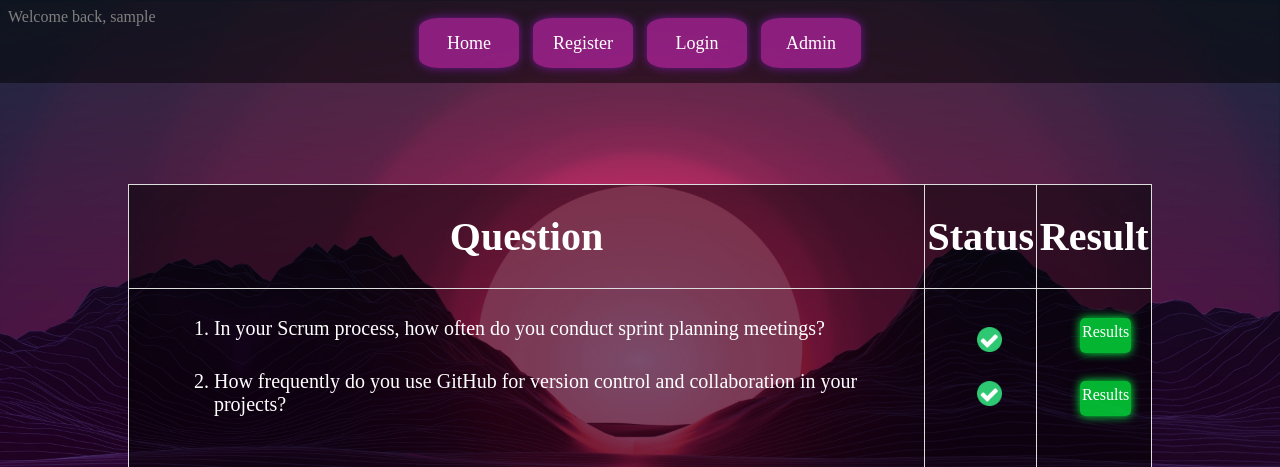
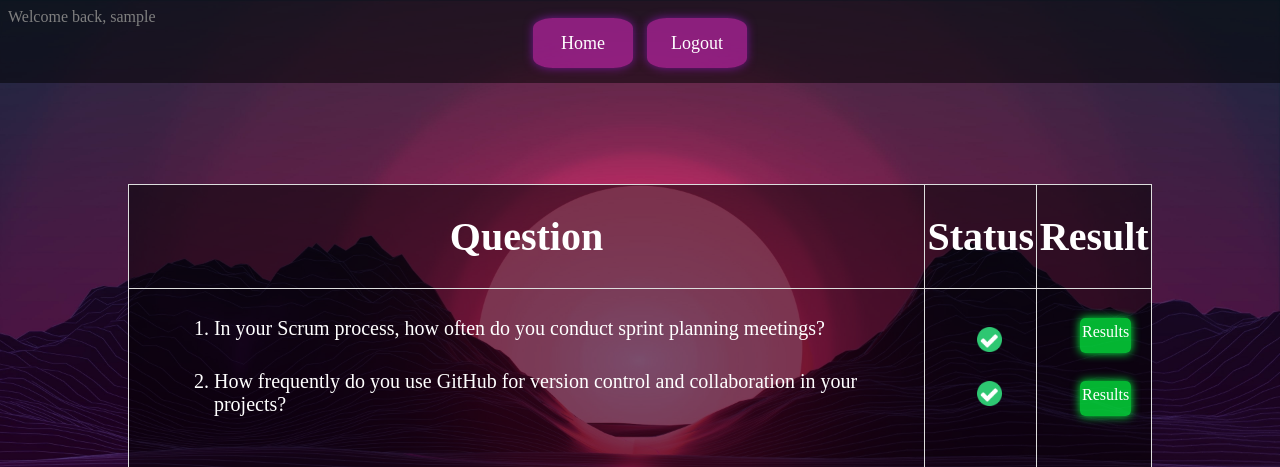
Before and after one commit to GGWPXXXX/ku-polls, a Django app: page /polls/ in a window 1280 px wide. Shown: the top 467 px of the page. Run offline with Django 4.2, Linux system fonts and the light colour scheme; the visitor is signed in with stand-in values (Sample User, id 1); data comes from the database, SQL or seed files in the repository.

Commit message:
Completed logout system.

```diff
--- a/mysite/urls.py
+++ b/mysite/urls.py
@@ -17,9 +17,11 @@ Including another URLconf
 from django.contrib import admin
 from django.urls import path, include
 from django.views.generic import RedirectView
+from polls.views import LogoutView
 
 urlpatterns = [
     path('admin/', admin.site.urls),
+    path("accounts/logout/", LogoutView.as_view(), name="logout"),
     path('accounts/', include('django.contrib.auth.urls')),
     path("polls/", include("polls.urls")),
     path('', RedirectView.as_view(pattern_name='polls:index')),
--- a/polls/templates/index.html
+++ b/polls/templates/index.html
@@ -14,10 +14,15 @@
 <body>
     <div id="header">
         <ul>
+            {% if user.is_authenticated %}
+            <li><a href="{% url 'polls:index' %}">Home</a></li>
+            <li><a href="{% url 'logout'%}">Logout</a></li>
+            {% else %}
             <li><a href="{% url 'polls:index' %}">Home</a></li>
             <li><a href=""></a>Register</a></li>
-            <li><a href="">Login</a></li>
+            <li><a href="{% url 'login' %}">Login</a></li>
             <li><a href="{% url 'admin:login' %}">Admin</a></li>
+            {% endif %}
         </ul>
     </div>
     {% if user.is_authenticated %}
--- a/polls/urls.py
+++ b/polls/urls.py
@@ -8,4 +8,5 @@ urlpatterns = [
     path("<int:pk>/", views.DetailView.as_view(), name="detail"),
     path("<int:pk>/results/", views.ResultsView.as_view(), name="results"),
     path("<int:question_id>/vote/", views.vote, name="vote"),
+
 ]
--- a/polls/views.py
+++ b/polls/views.py
@@ -1,10 +1,12 @@
 from django.http import Http404
 from django.shortcuts import render, get_object_or_404, redirect
+from django.urls import reverse_lazy
 from .models import Question, Choice, Vote
 from django.utils import timezone
 from django.views import generic
 from django.contrib import messages
 from django.contrib.auth.decorators import login_required
+from django.contrib.auth.views import LogoutView
 
 class IndexView(generic.ListView):
     """
@@ -15,9 +17,9 @@ class IndexView(generic.ListView):
 
     def get_queryset(self):
         """
-        Return the last 5 public questions.
+        Return the public questions.
         """
-        return Question.objects.filter(pub_date__lte=timezone.now()).order_by("-pub_date")[:5]
+        return Question.objects.filter(pub_date__lte=timezone.now()).order_by("-pub_date")
 
 class ResultsView(generic.DetailView):
     """
@@ -92,3 +94,6 @@ def vote(request, question_id):
     vote.save()
 
     return redirect("polls:results", question.id)
+
+class LogoutView(LogoutView):
+    next_page = reverse_lazy('polls:index')
```
